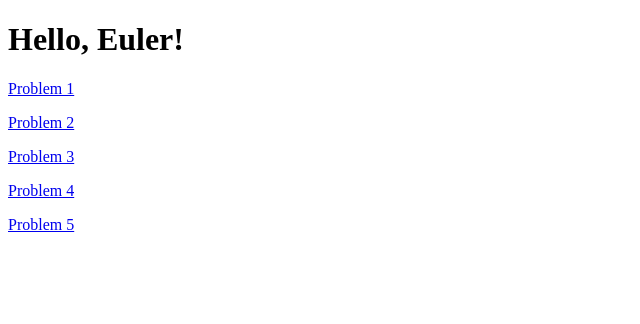
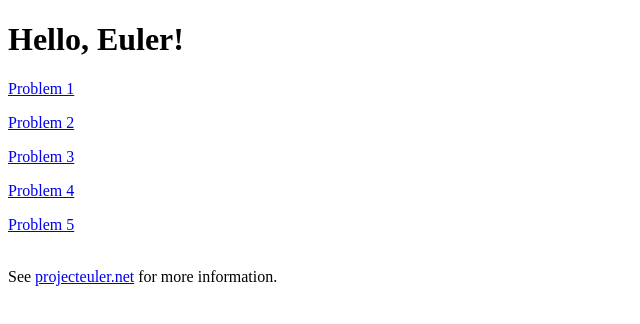
Before and after one commit to mcampo2/project-euler, a website: page index.html in a window 1280 px wide. Shown: the whole page, without its empty margins (0-640 px from the left). Drawn offline with Linux system fonts and the light colour scheme.

Commit message:
Updated index.html

```diff
--- a/index.html
+++ b/index.html
@@ -13,5 +13,7 @@
     <p><a href="problems/003.html">Problem 3</a></p>
     <p><a href="problems/004.html">Problem 4</a></p>
     <p><a href="problems/005.html">Problem 5</a></p>
+    <p><br>See <a href="https://projecteuler.net/">projecteuler.net</a>
+       for more information.</p>
 </body>
 </html>
```
Also changed, not shown: README.md.
